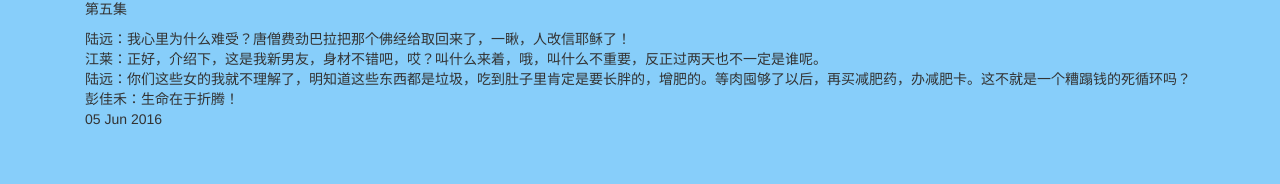
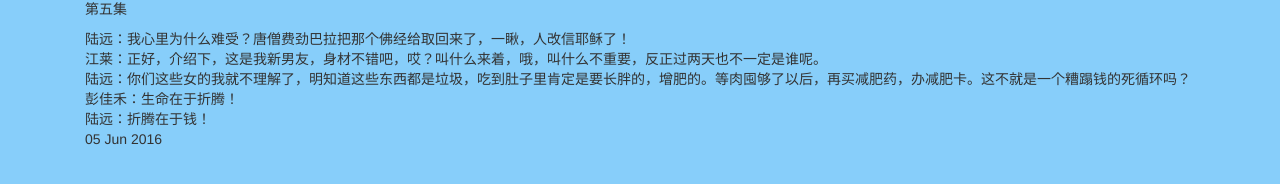
Before and after one commit to yanghongsheng89/yanghongsheng89.github.io, a Jekyll site: the page built from _posts/2016-06-05-tv.html, in a window 1280 px wide. Shown: the part 444-628 px from the top of the page. Built offline with Jekyll 4.4.1, drawn with Linux system fonts in a browser that asks for light colours; nearby versions of some CDN libraries; comment, search, counter and statistics services are not loaded; a style sheet for code colours, icons or effects is not loaded.

Commit message:
tv article

```diff
--- a/_posts/2016-06-05-tv.html
+++ b/_posts/2016-06-05-tv.html
@@ -41,4 +41,5 @@ comment: false
 
 陆远：你们这些女的我就不理解了，明知道这些东西都是垃圾，吃到肚子里肯定是要长胖的，增肥的。等肉囤够了以后，再买减肥药，办减肥卡。这不就是一个糟蹋钱的死循环吗？<br>
 彭佳禾：生命在于折腾！<br>
+陆远：折腾在于钱！<br>
 <p>{{ page.date | date_to_string }}</p>
```
